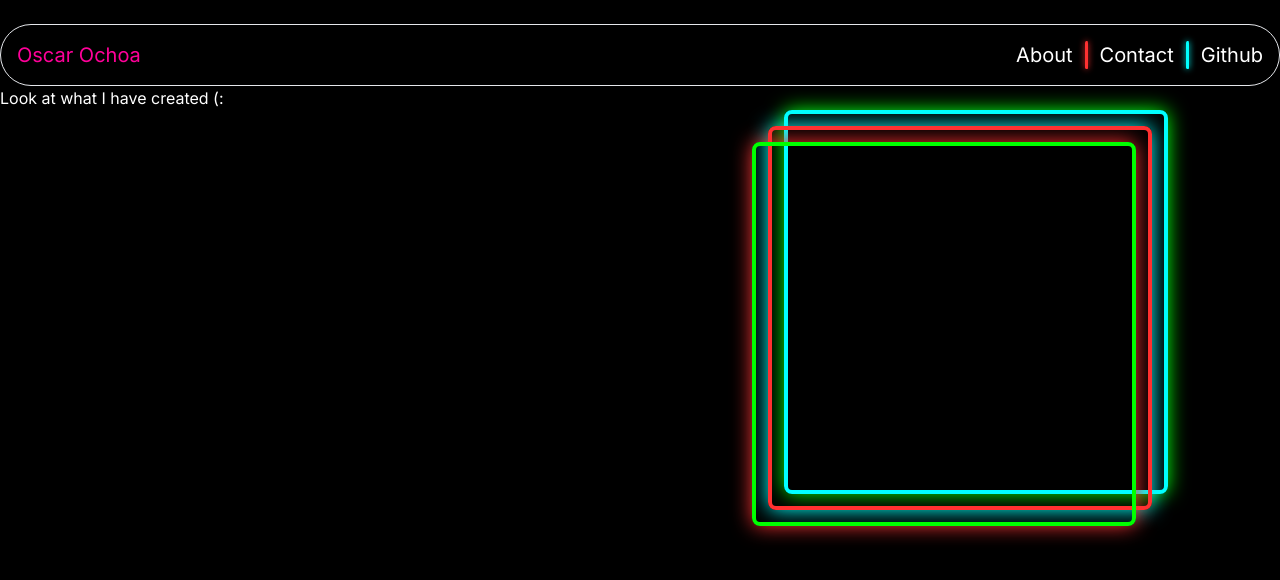
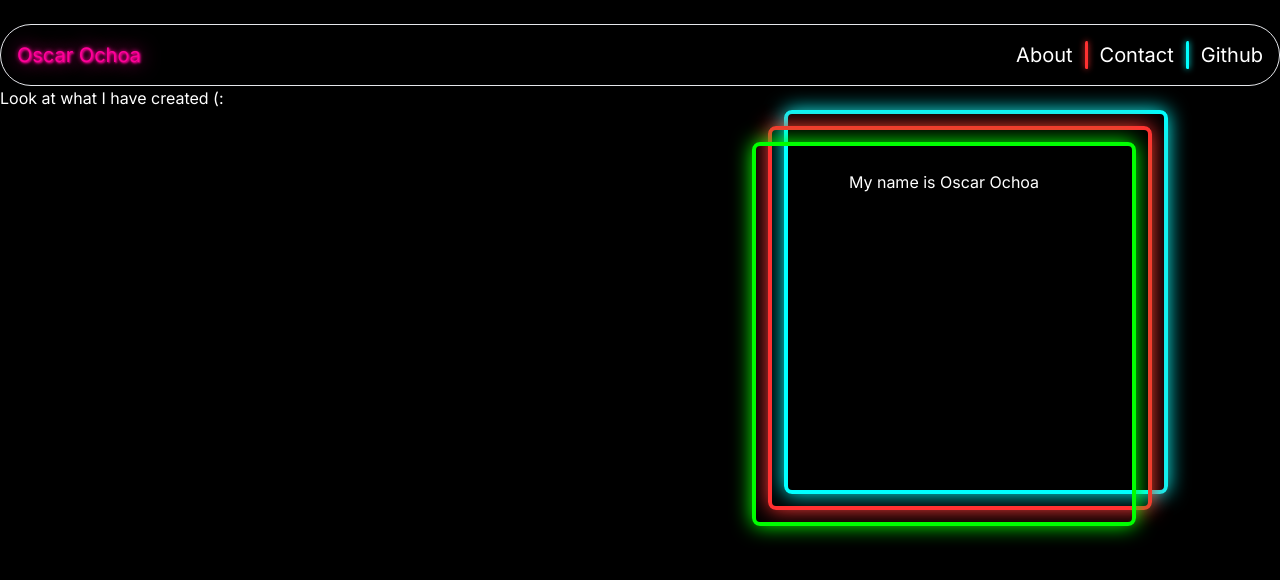
Before and after one commit to bustyAI/portfolio, a Next.js app: page / in a window 1280 px wide. Shown: the top 580 px of the page. Built offline with nearby package versions, Linux system fonts and the light colour scheme.

Commit message:
created word animation

```diff
--- a/app/globals.css
+++ b/app/globals.css
@@ -19,16 +19,61 @@ body {
   @apply text-white sm:text-lg md:text-lg lg:text-xl
 }
 
+.navbar__name {
+  text-shadow: 1px 1px 2px #FF0099, 0 0 1em #FF0099, 0 0 0.2em #FF0099;
+  color: #FF0099;
+
+}
+
+/* END */
 
 /*Box Frame Styles */
 .blue__frame {
-  @apply border-4 rounded-lg h-96 w-96 absolute right-28 shadow-neon-green-frame border-neon-blue
+  @apply border-4 rounded-lg h-96 w-96 absolute right-28 shadow-neon-blue-frame border-neon-blue
 }
 
 .red__frame {
-  @apply border-4 rounded-lg h-96 w-96 absolute right-3 top-3 shadow-neon-blue-frame  border-neon-red
+  @apply border-4 rounded-lg h-96 w-96 absolute right-3 top-3 shadow-neon-red-frame  border-neon-red
 }
 
 .green__frame {
-  @apply border-4 rounded-lg h-96 w-96 absolute right-3 top-3 shadow-neon-red-frame border-neon-green
+  @apply border-4 rounded-lg h-96 w-96 absolute right-3 top-3 shadow-neon-green-frame border-neon-green
 }
+
+/* END */
+
+/* Box Text Animations */
+
+@keyframes appear {
+  from {
+    opacity: 0;
+    transform: translateX(-0.5em);
+  }
+  to {
+    opacity: 1;
+    transform: translateX(0);
+  }
+}
+
+
+.animate-appear {
+  display: inline-block;
+  animation: appear 0.5s ease-in-out forwards;
+}
+
+@keyframes disappear {
+  from {
+    opacity: 1;
+    transform: translateX(0);
+  }
+  to {
+    opacity: 0;
+    transform: translateX(-0.5em);
+  }
+}
+
+.animate-disappear {
+  display: inline-block;
+  animation: disappear 0.5s ease-in-out forwards;
+}
+/* END */
--- a/components/Headshot.jsx
+++ b/components/Headshot.jsx
@@ -1,16 +1,42 @@
+"use client"
 import React from 'react'
+import { useState, useEffect } from 'react'
+
 
 const Headshot = () => {
+  const words = ["Hello there", "My name is Oscar Ochoa", "I enjoy creating websites (:"];
+  const [visibleIndex, setVisibleIndex] = useState(0);
+
+  useEffect(() => {
+    const totalDuration = 1200 * words.length;
+    let timer;
+
+    const updateVisibility = () => {
+      setVisibleIndex((prev) => (prev + 1) % words.length);
+      timer = setTimeout(updateVisibility, 1000);
+    };
+
+    timer = setTimeout(updateVisibility, totalDuration);
+
+    return () => clearTimeout(timer);
+  }, [words]);
+
   return (
     <div className='blue__frame'>
       <div className='red__frame'>
-        <div className='green__frame'>
-
+        <div className={`green__frame text-center flex flex-col`}>
+          {words.map((word, index) => (
+            <p
+              key={index}
+              className={`${index === visibleIndex ? 'animate-appear' : 'animate-disappear'}`}
+            >
+              {word}
+            </p>
+          ))}
         </div>
-
       </div>
     </div>
-  )
-}
+  );
+};
 
-export default Headshot
+export default Headshot;
```
